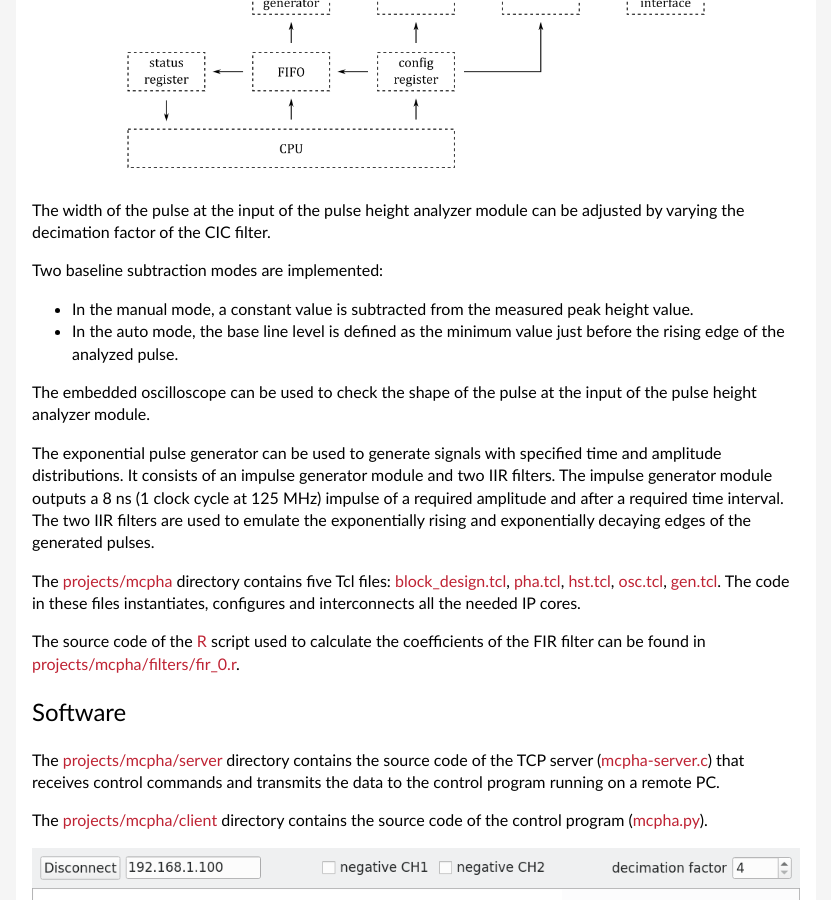
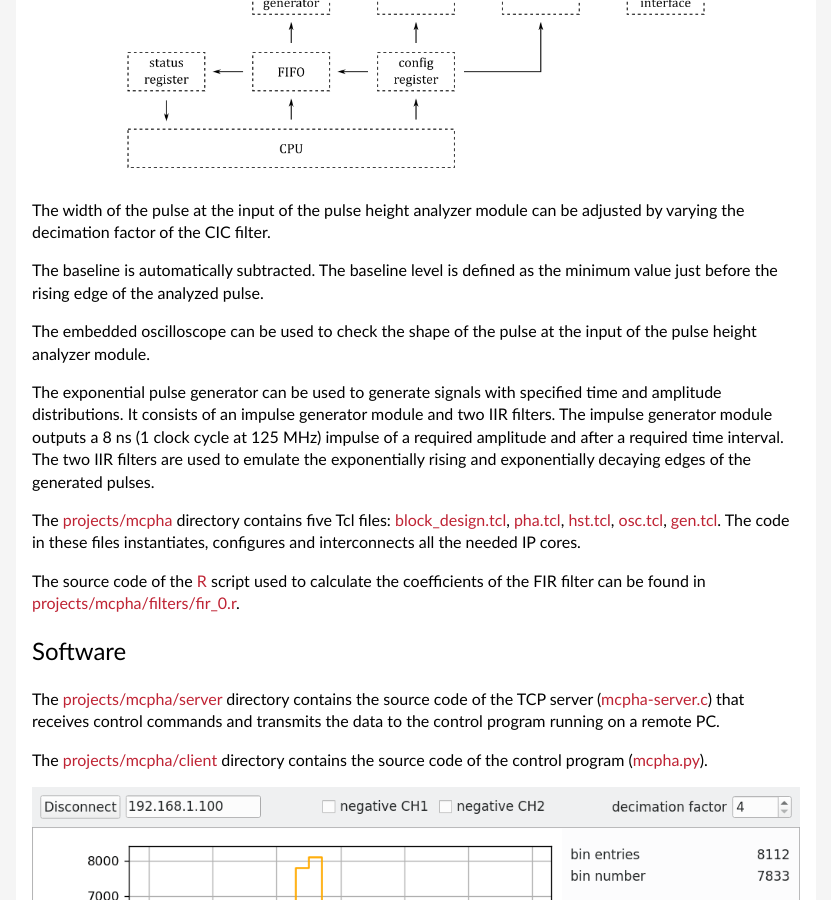
Before and after one commit to pavel-demin/red-pitaya-notes, a Jekyll site: the page built from mcpha.md, in a window 1280 px wide and 900 px high, scrolled down 1281 px. Shown: the whole window, without its empty margins (224-1055 px from the left). Built offline with Jekyll 4.4.1, drawn with Linux system fonts in a browser that asks for light colours.

Commit message:
update information about baseline subtraction in mcpha

```diff
--- a/mcpha.md
+++ b/mcpha.md
@@ -37,10 +37,7 @@ The basic blocks of the system are shown on the following diagrams:
 
 The width of the pulse at the input of the pulse height analyzer module can be adjusted by varying the decimation factor of the CIC filter.
 
-Two baseline subtraction modes are implemented:
-
- - In the manual mode, a constant value is subtracted from the measured peak height value.
- - In the auto mode, the base line level is defined as the minimum value just before the rising edge of the analyzed pulse.
+The baseline is automatically subtracted. The baseline level is defined as the minimum value just before the rising edge of the analyzed pulse.
 
 The embedded oscilloscope can be used to check the shape of the pulse at the input of the pulse height analyzer module.
 
```
